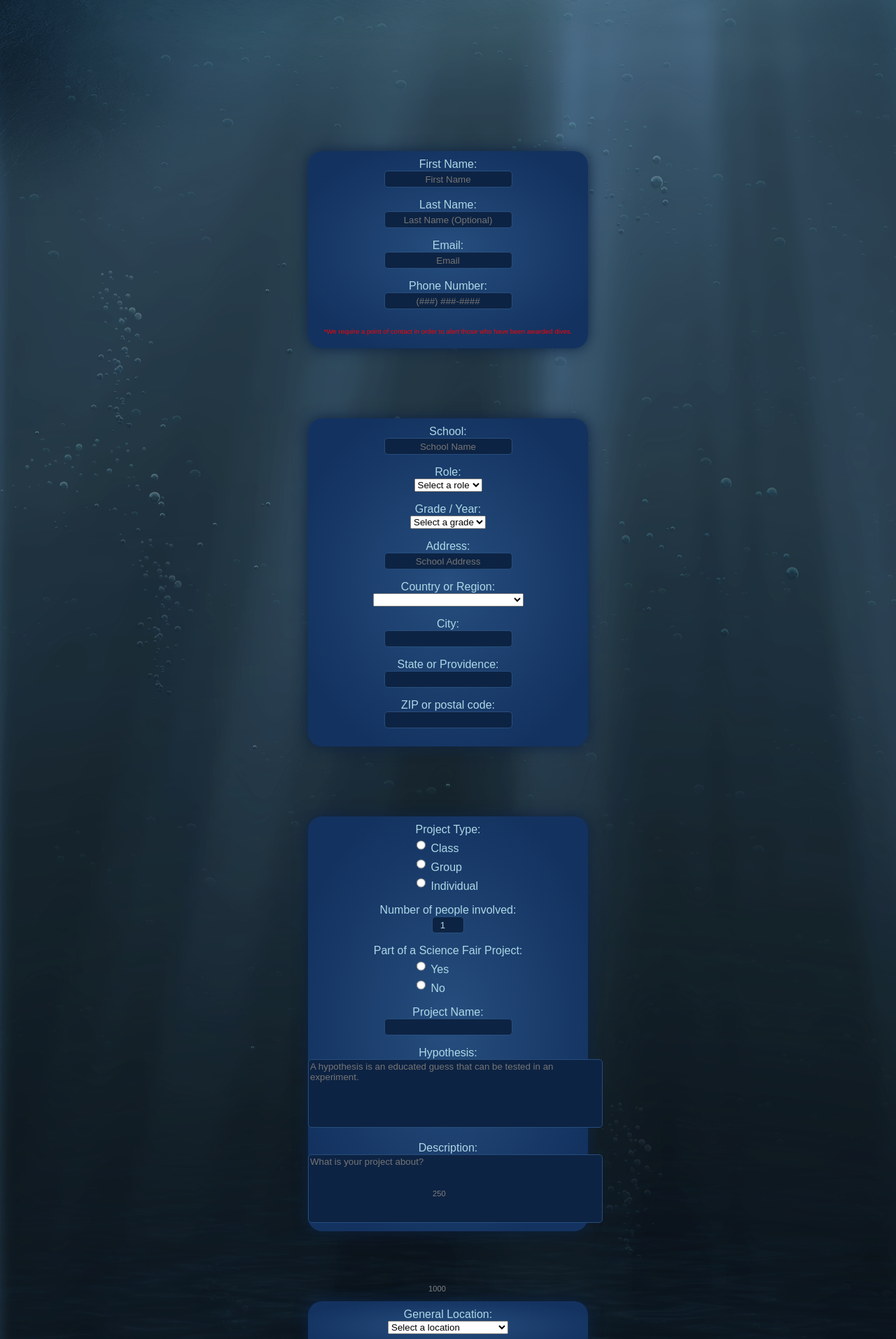
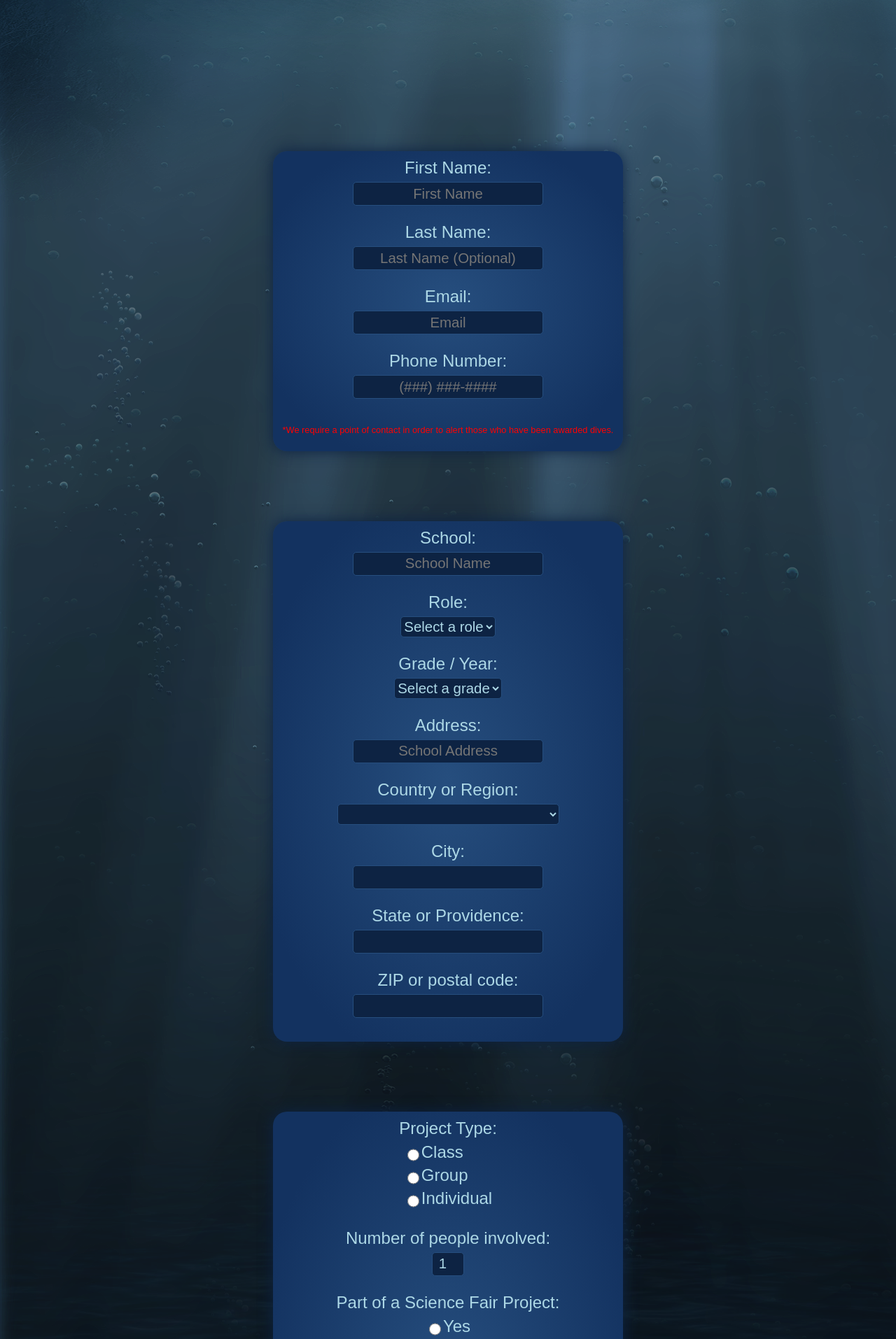
Before and after one commit to Cats1337/irovwebs, a PHP site: page / in a window 1280 px wide. Shown: the part 834-2748 px from the top of the page at 70% size. Run offline with PHP 8.4, Linux system fonts and the light colour scheme; some libraries are stand-ins or nearby versions; some web fonts are replaced.

Commit message:
Readability

```diff
--- a/form/index.html
+++ b/form/index.html
@@ -2,11 +2,12 @@
 <html>
 <head>
     <title>Dive Award Application Form</title>
-    <link rel="stylesheet" type="text/css" href="style.css">
     <script src="form.js"></script>
     <link rel="stylesheet" href="https://cdnjs.cloudflare.com/ajax/libs/intl-tel-input/17.0.8/css/intlTelInput.css"/>
     <link rel="stylesheet" href="https://fonts.cdnfonts.com/css/bubble-world">
-   <script src="https://cdnjs.cloudflare.com/ajax/libs/intl-tel-input/17.0.8/js/intlTelInput.min.js"></script>
+    <script src="https://cdnjs.cloudflare.com/ajax/libs/intl-tel-input/17.0.8/js/intlTelInput.min.js"></script>
+    <script src="https://kit.fontawesome.com/bbcfa445c6.js" crossorigin="anonymous"></script>
+    <link rel="stylesheet" type="text/css" href="style.css">
  </head>
 <body>
     <!-- Style this title area -->
@@ -465,42 +470,42 @@
                 </div>
 
                 <div class="question" id="q21">
-                    <label for="time_in_water">Required time in water:</label><br>
-                        <select id="time_in_water" name="time_in_water" required><br>
+                    <label for="time_in_water">Required time in water:</label>
+                        <select id="time_in_water" name="time_in_water" required>
                             <option value="10">10</option>
                             <option value="15">15</option>
                             <option value="20">20</option>
                             <option value="25">25</option>
                             <option value="30">30</option>
-                        </select><br>
+                        </select>
                     <span class="note">in Minutes</span>
                 </div>
 
                 <div class="question" id="q22">
-                    <label for="reqs">Operation Requirements:</label><br>
+                    <label for="reqs">Operation Requirements:</label>
                     <div class="lefted">
                         <input type="checkbox" id="reqs" name="reqs" value="Quadrates">
-                        <label for="reqs">Quadrates</label><br>
+                        <label for="reqs">Quadrates</label>
                         <input type="checkbox" id="sensors" name="reqs" value="Sensors">
-                        <label for="sensors">Sensors</label><br>
+                        <label for="sensors">Sensors</label>
                         <input type="checkbox" id="objects" name="reqs" value="Objects">
-                        <label for="objects">Objects</label><br>
+                        <label for="objects">Objects</label>
                     </div>
                 </div>
                 <!-- Add more checkboxes for other requirements -->
 
                 <div class="question" id="q23">
-                    <label for="operation_requirements">Other Requirements:</label><br>
+                    <label for="operation_requirements">Other Requirements:</label>
                     <textarea id="operation_requirements" name="operation_requirements" rows="4" cols="50" required></textarea>
                 </div>
 
                 <div class="question" id="q24">
-                    <label for="anticipated_outcome">Anticipated Outcome:</label><br>
+                    <label for="anticipated_outcome">Anticipated Outcome:</label>
                     <textarea id="anticipated_outcome" name="anticipated_outcome" rows="4" cols="50" required></textarea>
                 </div>
 
-                <!-- <label for="project_result">Result of Project afterward:</label><br>
-                <textarea id="project_result" name="project_result" rows="4" cols="50" required></textarea><br><br> -->
+                <!-- <label for="project_result">Result of Project afterward:</label>
+                <textarea id="project_result" name="project_result" rows="4" cols="50" required></textarea> -->
             </div>
 
             <input type="submit" value="Submit">
--- a/form/style.css
+++ b/form/style.css
@@ -7,7 +7,6 @@ div#titles h1, div#titles p {
 }
 div#titles {
     text-align: center;
-    /* margin-top: 85px; */
     position: absolute;
     display: flex;
     flex-direction: column;
@@ -22,7 +21,6 @@ body {
     background: url('images/bg.png') no-repeat scroll center 0 #03060d;
     overflow-x: hidden;
     vertical-align: baseline;
-    /* min-width: 1600px; */
     margin: 0;
     background-size: cover;
     cursor: default;
@@ -34,9 +32,6 @@ html, body {
 }
 
 div#form-wrapper {
-    /* position: absolute;
-    top: 1000px; */
-
     position: absolute;
     top: 1050px;
     width: 100%;
@@ -52,13 +47,11 @@ div#wrapper {
     position: relative;
 }
 
-/* not filling screen */
 div#water {
     background: url('images/water.png') no-repeat scroll center 0 transparent;
     position: relative;
     top: 600px;
     width: 100%;
-    /* height: 3360px; */
     height: 3000px;
 }
 
@@ -67,15 +60,11 @@ div#bubbles {
     position: relative;
     top: -2000px;
     width: 1224px;
-    /* height: 5744px; */
     height: 2600px;
-    /* margin: 0 auto; */
 }
 
-
 div#form-wrapper div.info {
-    width: 400px;
-    /* height: 280px; */
+    width: 500px;
     margin: 0 auto;
     padding: 10px 0;
     margin-bottom: 100px;
@@ -86,13 +75,17 @@ div#form-wrapper div.info {
 }
 
 div#form-wrapper p.notice {
-    font-size: .6em;
+    font-size: .8em;
     color: red;
 }
 
-/* class="question" */
 div#form-wrapper div.question {
     padding-bottom: 1em;
+    font-size: 1.5em;
+    display: grid;
+    justify-content: center;
+    justify-items: center;
+    grid-gap: 0.25em;
 }
 
 /* footer */
@@ -108,8 +101,10 @@ div.footer {
 
 div.lefted {
     text-align: left;
-    width: 100px;
     margin: auto;
+    display: grid;
+    justify-content: center;
+    grid-template-columns: 25px auto;
 }
 
 /* input type="number" */
@@ -117,8 +112,9 @@ input[type=number] {
     width: 40px;
 }
 
-input{
-    height: 20px;
+input, select{
+    height: 30px;
+    font-size: .85em;
     border-radius: 5px;
     border: 1px solid #264e7e;
     background: #0d2343;
@@ -144,23 +140,6 @@ input[type=checkbox], input[type=checkbox] + label {
     cursor: pointer;
 }
 
-.question.sfd {
-    opacity: 0;
-    transform: translateY(-30%);
-    transition: opacity 0.3s ease, transformY 0.3s ease;
-    position: fixed;
-}
-
-.question.sfd.show {
-    opacity: 1;
-    transform: translateY(0);
-    position: unset;
-}
-
-#pinfo {
-    height: 573px;
-}
-
 .dable {
     cursor: not-allowed;
     background: #293e5d;
@@ -168,26 +147,26 @@ input[type=checkbox], input[type=checkbox] + label {
 
 #hypothesis-count, #description-count {
     position: absolute;
-    margin-top: 84px;
-    margin-left: -22px;
+    bottom: 8px;
+    right: 5px;
     font-size: .7em;
     color: grey;
 }
 
-#description-count {
-    margin-left: -28px;
+.textarea-wrapper{
+    position: relative;
+    display: inline-block;
 }
 
 .note {
     color: grey;
+    font-size: 0.7em;
 }
 
-/* input button */
 input[type=button], input[type=submit] {
     cursor: pointer;
 }
 
-/*  */
 .map{
     display: none;
 }
@@ -196,3 +175,7 @@ input[type=button], input[type=submit] {
     display: inline;
     border-radius: 3%;
 }
+
+.contact{
+    display: grid;
+}
```
Also changed, not shown: other parts of form/index.html (+36 -32 lines).
